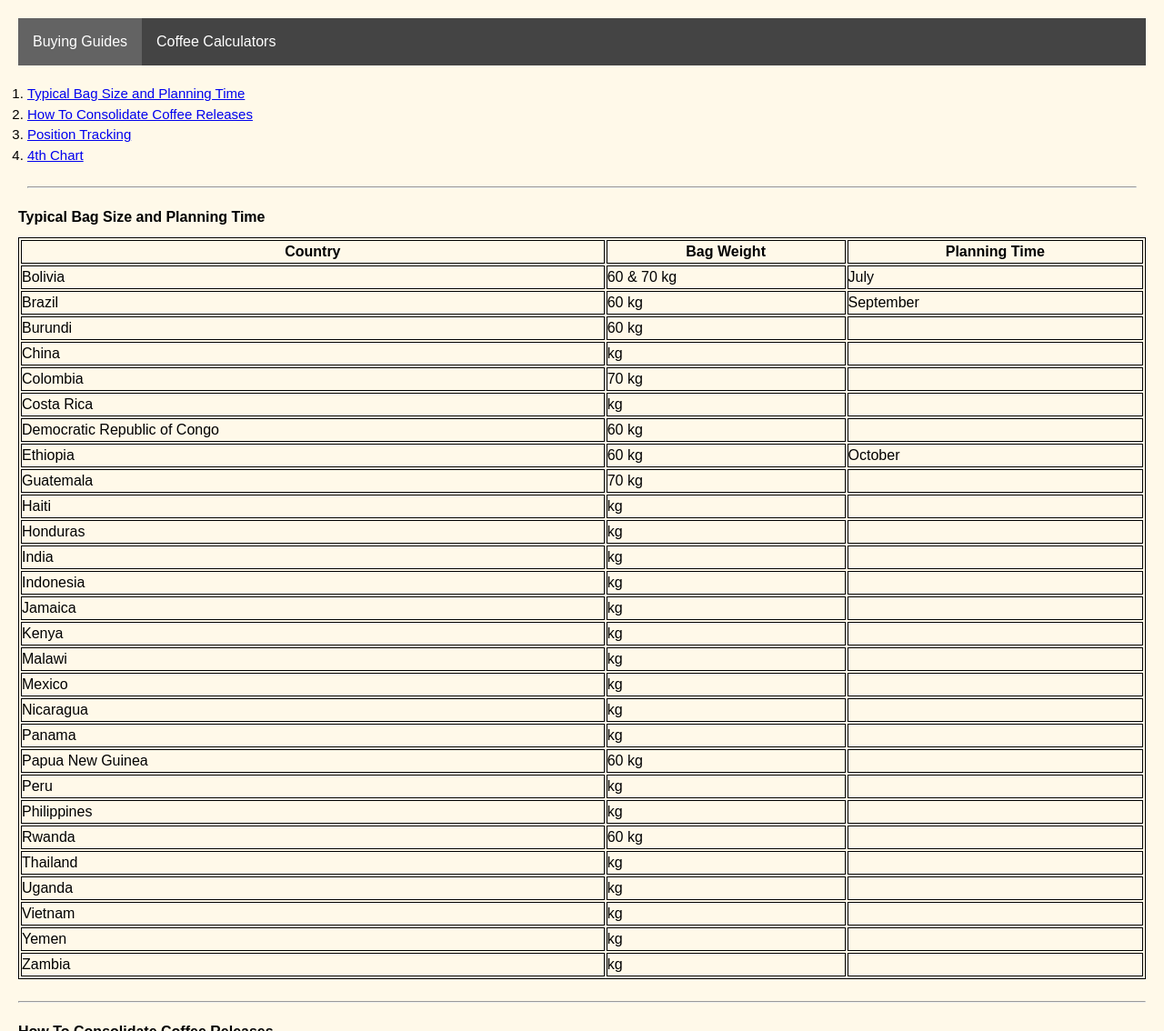
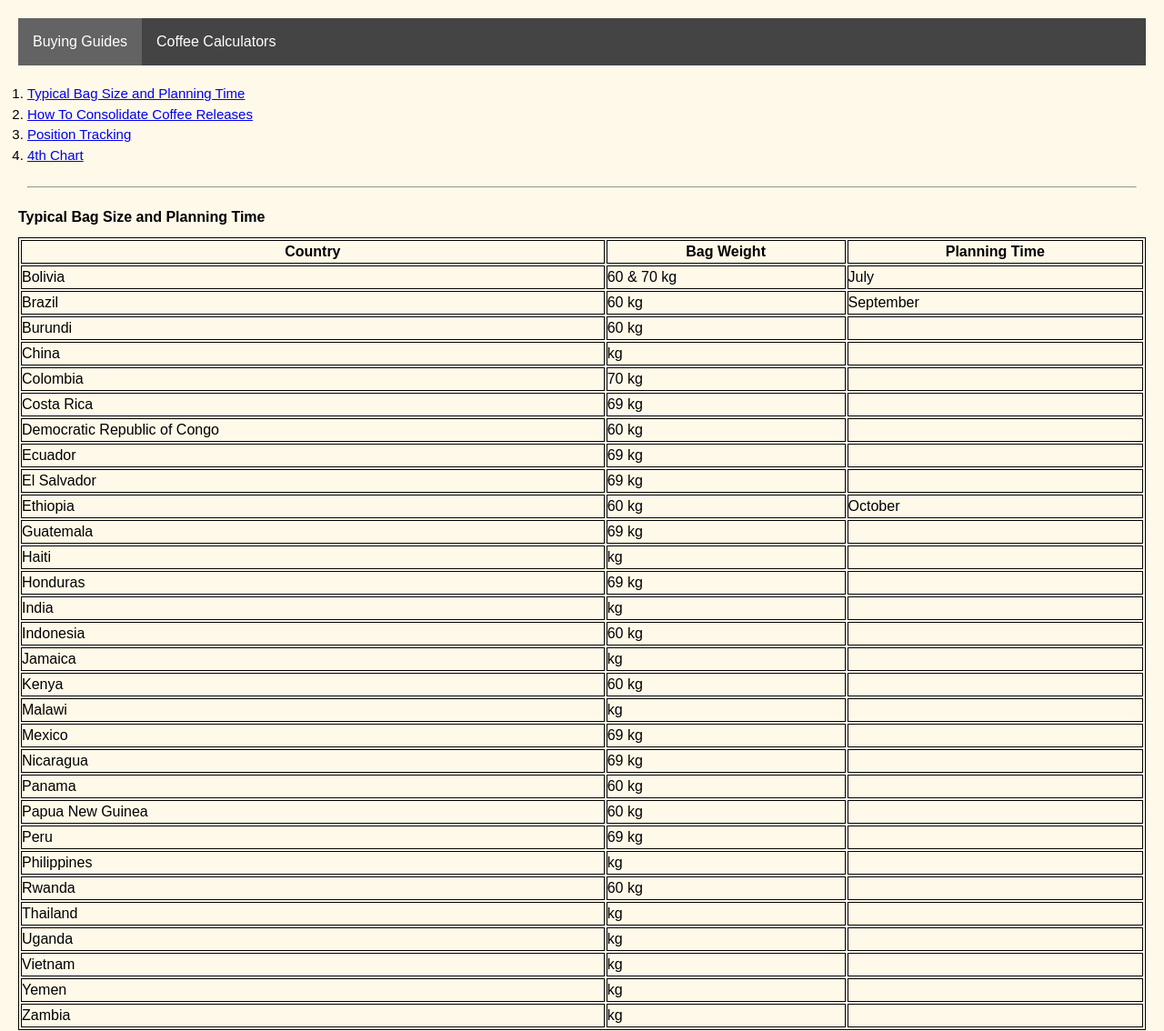
Before and after one commit to dsmallhoover/Coffee-Calculator, a plain HTML site: page buying-guide/guide.html in a window 1280 px wide. Shown: the top 1134 px of the page at 91% size. Drawn offline with Linux system fonts and the light colour scheme.

Commit message:
updated readme and added more bag weights

```diff
--- a/buying-guide/guide.html
+++ b/buying-guide/guide.html
@@ -64,12 +64,22 @@
             </tr>
             <tr>
                 <td>Costa Rica</td>
-                <td> kg</td>
+                <td>69 kg</td>
                 <td></td>
             </tr>
             <tr>
                 <td>Democratic Republic of Congo</td>
                 <td>60 kg</td>
+                <td></td>
+            </tr>
+            <tr>
+                <td>Ecuador</td>
+                <td>69 kg</td>
+                <td></td>
+            </tr>
+            <tr>
+                <td>El Salvador</td>
+                <td>69 kg</td>
                 <td></td>
             </tr>
             <tr>
@@ -79,7 +89,7 @@
             </tr>
             <tr>
                 <td>Guatemala</td>
-                <td>70 kg</td>
+                <td>69 kg</td>
                 <td></td>
             </tr>
             <tr>
@@ -89,7 +99,7 @@
             </tr>
             <tr>
                 <td>Honduras</td>
-                <td> kg</td>
+                <td>69 kg</td>
                 <td></td>
             </tr>
             <tr>
@@ -99,7 +109,7 @@
             </tr>
             <tr>
                 <td>Indonesia</td>
-                <td> kg</td>
+                <td>60 kg</td>
                 <td></td>
             </tr>
             <tr>
@@ -109,7 +119,7 @@
             </tr>
             <tr>
                 <td>Kenya</td>
-                <td> kg</td>
+                <td>60 kg</td>
                 <td></td>
             </tr>
             <tr>
@@ -119,17 +129,17 @@
             </tr>
             <tr>
                 <td>Mexico</td>
-                <td> kg</td>
+                <td>69 kg</td>
                 <td></td>
             </tr>
             <tr>
                 <td>Nicaragua</td>
-                <td> kg</td>
+                <td>69 kg</td>
                 <td></td>
             </tr>
             <tr>
                 <td>Panama</td>
-                <td> kg</td>
+                <td>60 kg</td>
                 <td></td>
             </tr>
             <tr>
@@ -139,7 +149,7 @@
             </tr>
             <tr>
                 <td>Peru</td>
-                <td> kg</td>
+                <td>69 kg</td>
                 <td></td>
             </tr>
             <tr>
```
Also changed, not shown: 1 other file.
